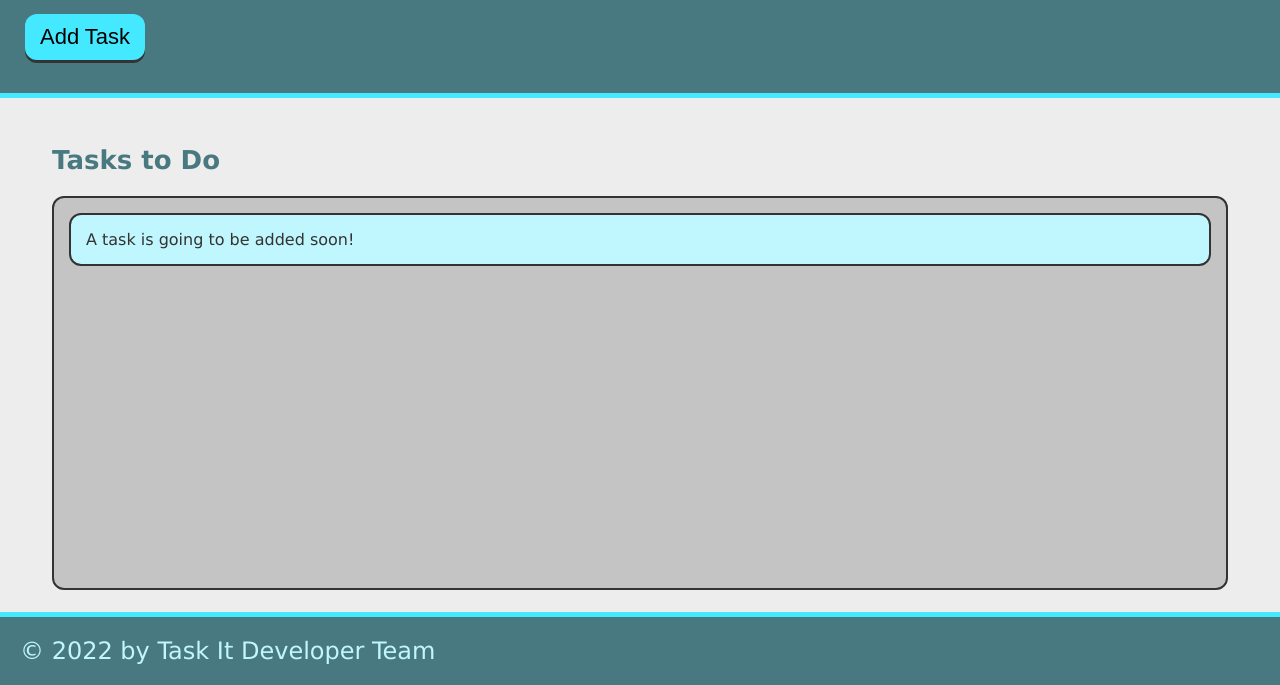
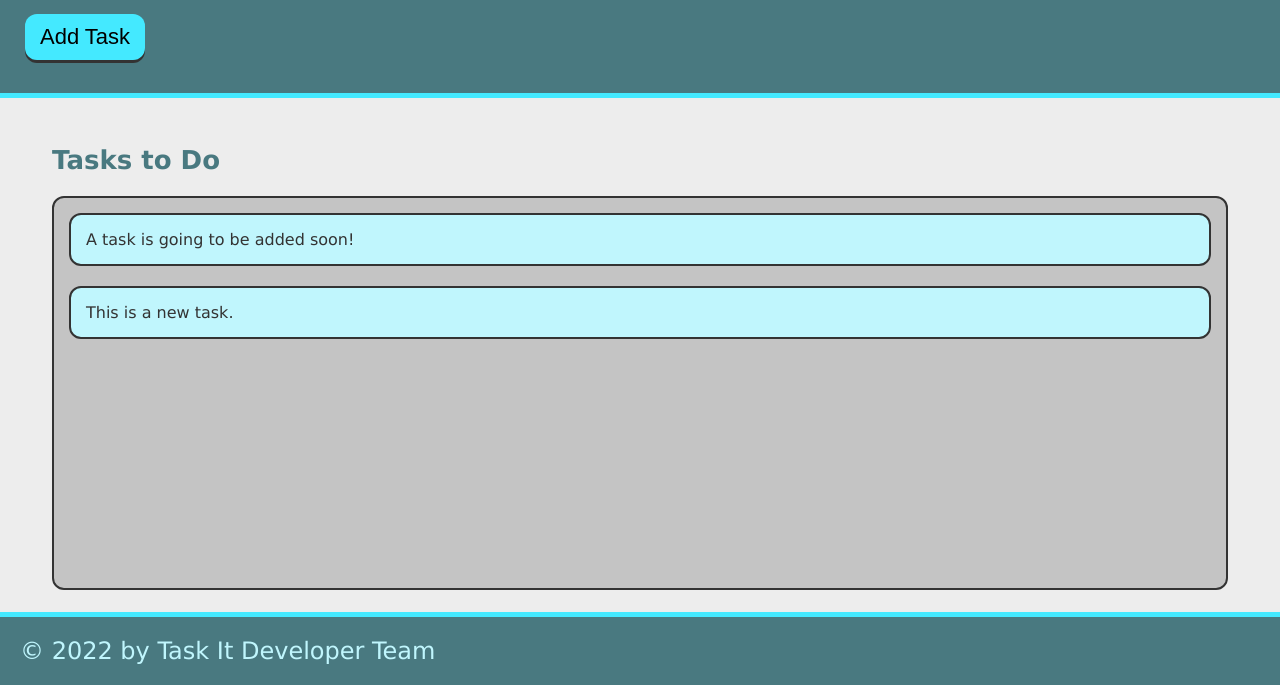
Before and after one commit to njacques47/task-it, a plain HTML site: page index.html in a window 1280 px wide. Both pictures are taken after a click on the button "Add Task". Shown: the part 115-800 px from the top of the page. Drawn offline with Linux system fonts and the light colour scheme.

Commit message:
add ability to add task

```diff
--- a/assets/js/script.js
+++ b/assets/js/script.js
@@ -1 +1,15 @@
-window.alert("JavaScript is working!");
+var buttonEl = document.querySelector("#save-task");
+var tasksToDoEl = document.querySelector("#tasks-to-do");
+
+var createTaskHandler = function() {
+    // create a new list item when the button is clicked
+    var listItemEl = document.createElement("li");
+    // apply a class name to the newly created li to keep styling
+    listItemEl.className = "task-item";
+    // add text to the created li
+    listItemEl.textContent = "This is a new task.";
+    // attach the li to the DOM in browser
+    tasksToDoEl.appendChild(listItemEl);
+}
+
+buttonEl.addEventListener("click", createTaskHandler);
--- a/index.html
+++ b/index.html
@@ -11,13 +11,13 @@
     <header>
         <h1 class="page-title">Taskinator</h1>
         <p>Click the button below to get started!</p>
-        <button class="btn">Add Task</button>
+        <button class="btn" id="save-task">Add Task</button>
     </header>
 
     <main class="page-content">
         <section class="task-list-wrapper">
             <h2 class="list-title">Tasks to Do</h2>
-            <ul class="task-list">
+            <ul class="task-list" id="tasks-to-do">
                 <li class="task-item">A task is going to be added soon!</li>
             </ul>
         </section>
```
Also changed, not shown: assets/images/console-dir-document.jpg (added), assets/images/dom-tree.jpg (added), 1 other file.
